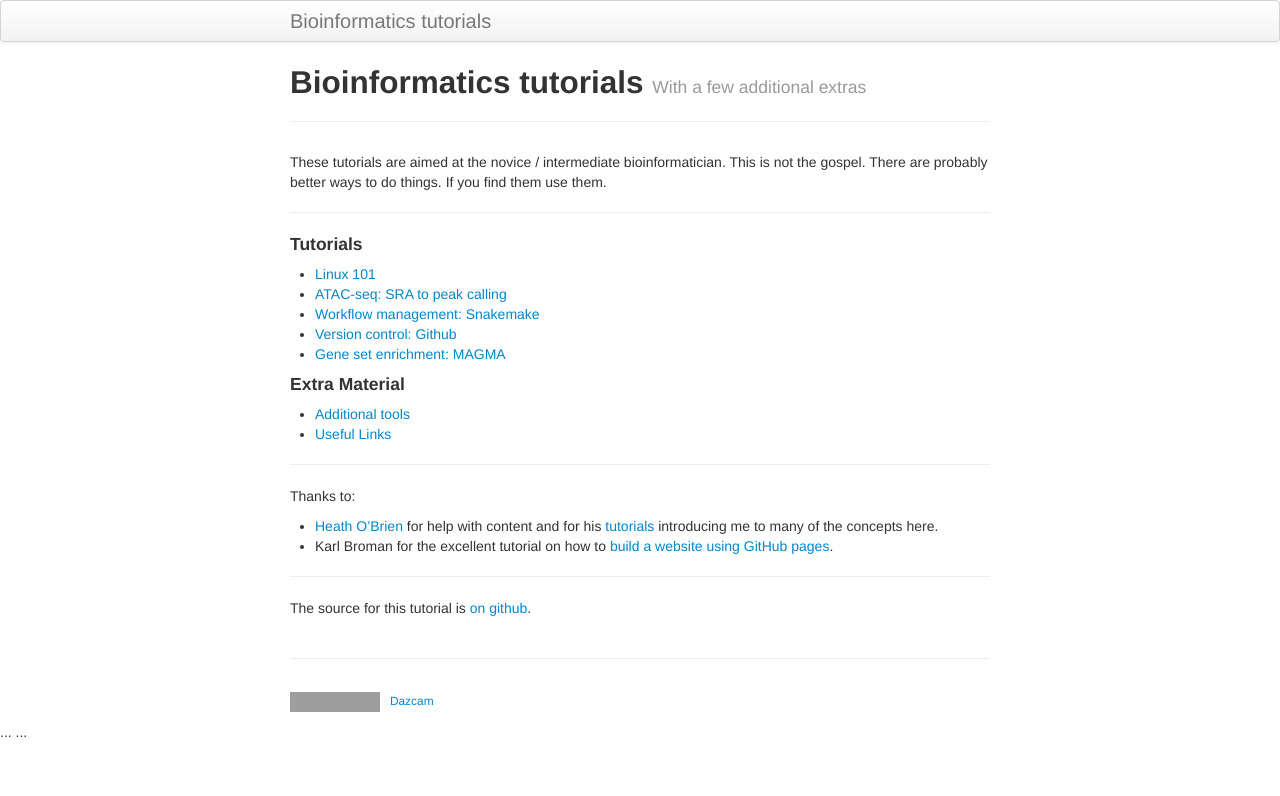
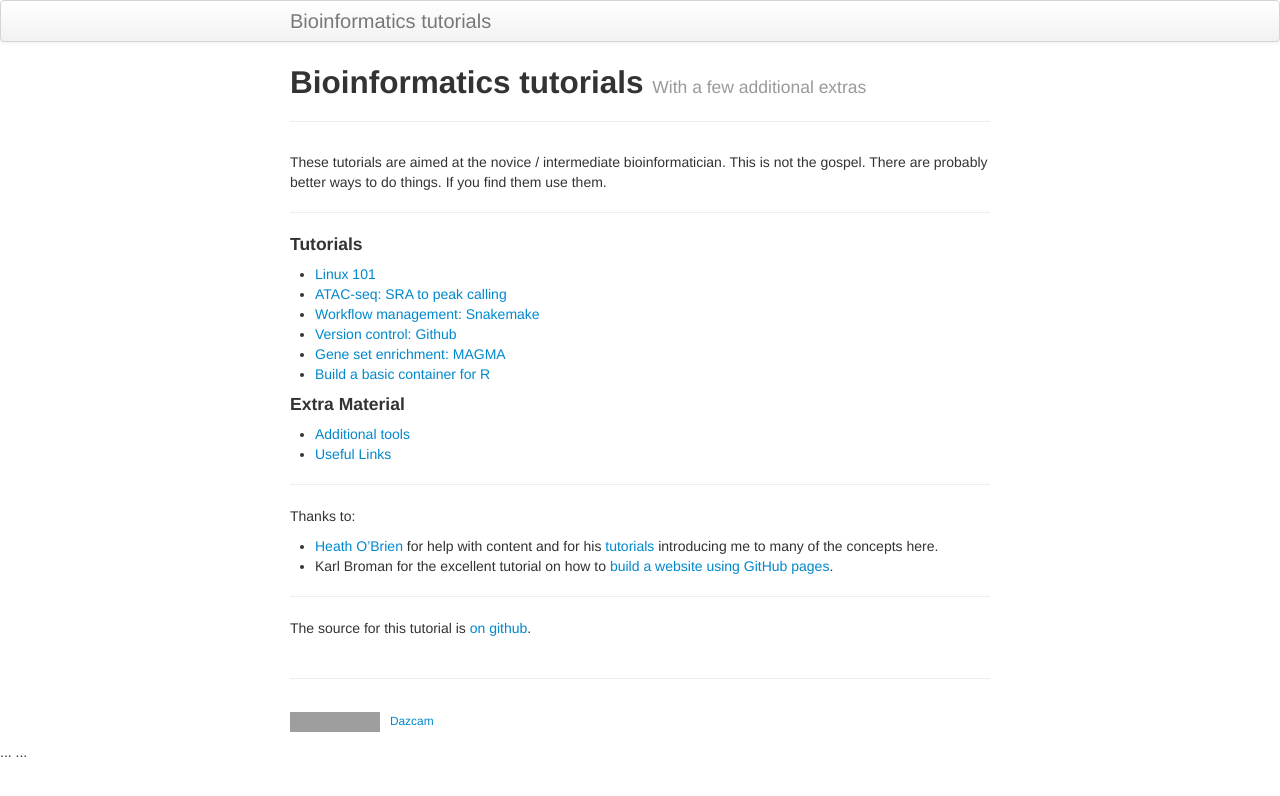
Before and after one commit to Dazcam/Bioinformatics-tutorials, a Jekyll site: the page built from index.md, in a window 1280 px wide. Shown: the top 796 px of the page. Built offline with Jekyll 4.4.1, drawn with Linux system fonts in a browser that asks for light colours; grey boxes are pictures that could not be loaded.

Commit message:
Add basic container page

```diff
--- a/index.md
+++ b/index.md
@@ -16,6 +16,7 @@ These tutorials are aimed at the novice / intermediate bioinformatician. This is
 - [Workflow management: Snakemake]({{ site.baseurl }}/pages/snakemake/01_snakemake_intro.html)
 - [Version control: Github]({{ site.baseurl }}/pages/version_control/github_intro.html)
 - [Gene set enrichment: MAGMA]({{ site.baseurl }}/pages/magma/magma_intro.html)
+- [Build a basic container for R]({{ site.baseurl }}/pages/containers/build_basic_container.html)
 
 
 #### Extra Material
```
